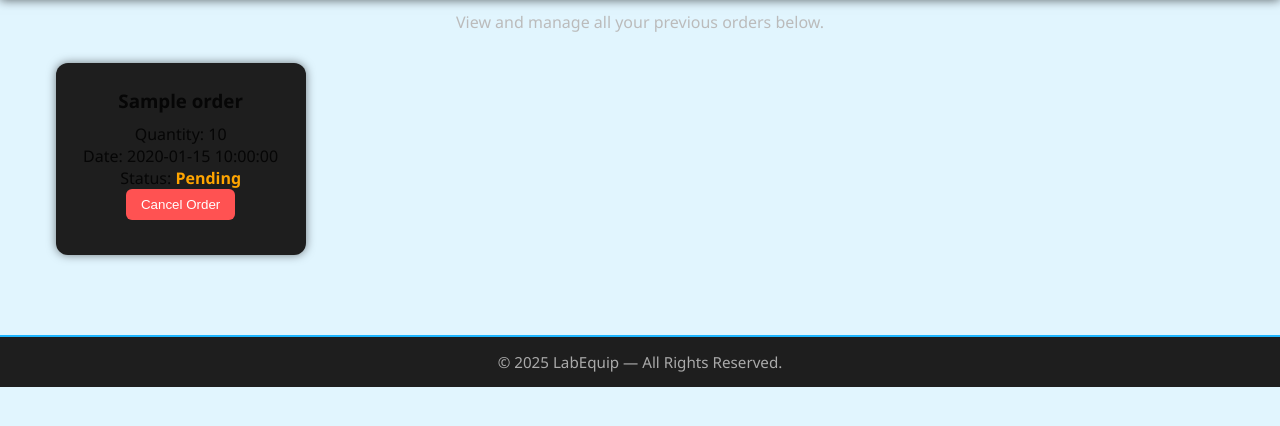
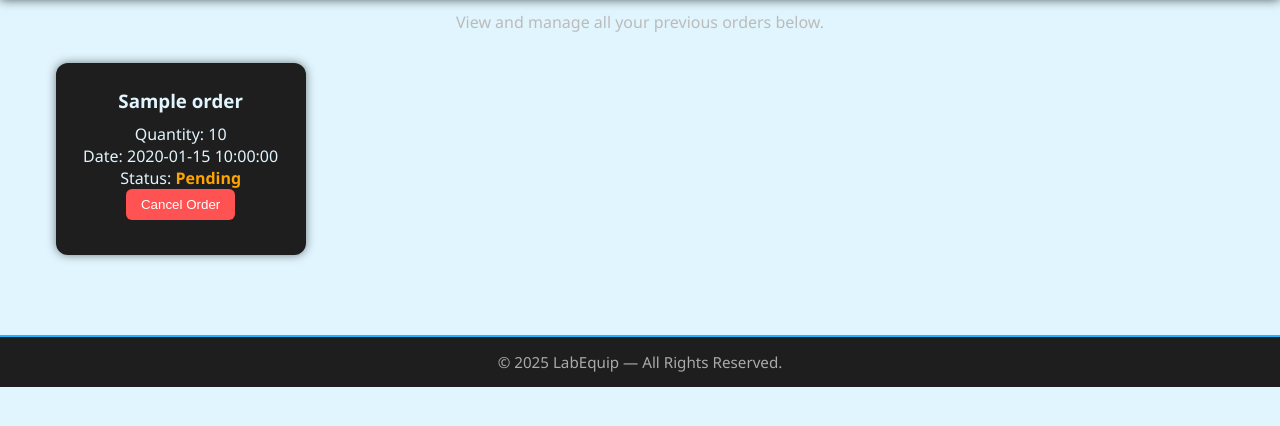
Before and after one commit to anshjw/Microproject, a Flask app: template templates/orders.html in a window 1280 px wide. Shown: the part 82-508 px from the top of the page. Run offline with Flask 2, Linux system fonts and the light colour scheme; the template is opened without the code that fills it: most values are stand-ins (such as "Sample title", 1, 10 or a date in 2020).

Commit message:
Updated app

```diff
--- a/static/order.css
+++ b/static/order.css
@@ -66,6 +66,7 @@ nav a:hover {
 
 .product-card {
   background-color: #1e1e1e;
+  color:#E1F5FE;
   border-radius: 12px;
   overflow: hidden;
   width: 250px;
```
